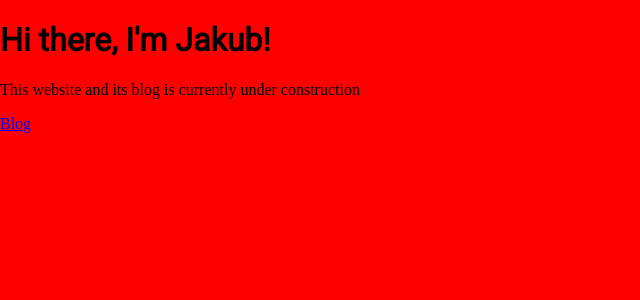
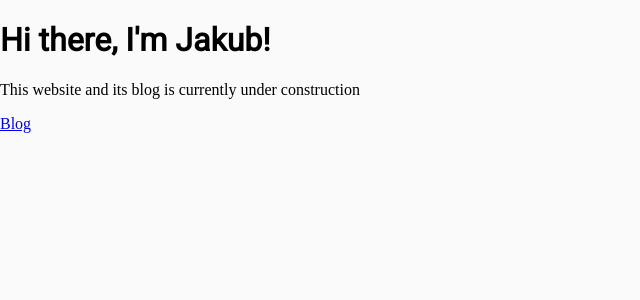
Before and after one commit to jakubjustin/jakubjustin.github.io, a Jekyll site: the page index.html, which Jekyll copies as it is, in a window 1280 px wide. Shown: the top 300 px of the page, without its empty margins (0-640 px from the left). Built offline with Jekyll 4.4.1, drawn with Linux system fonts in a browser that asks for light colours.

Commit message:
background color

```diff
--- a/assets/css/main.css
+++ b/assets/css/main.css
@@ -1,8 +1,7 @@
 body {
     margin: 0;
     padding: 0;
-/*     background-color: rgb(250, 250, 250); */
-    background-color: red;
+    background-color: rgb(250, 250, 250);
 }
 
 .landing {
```
